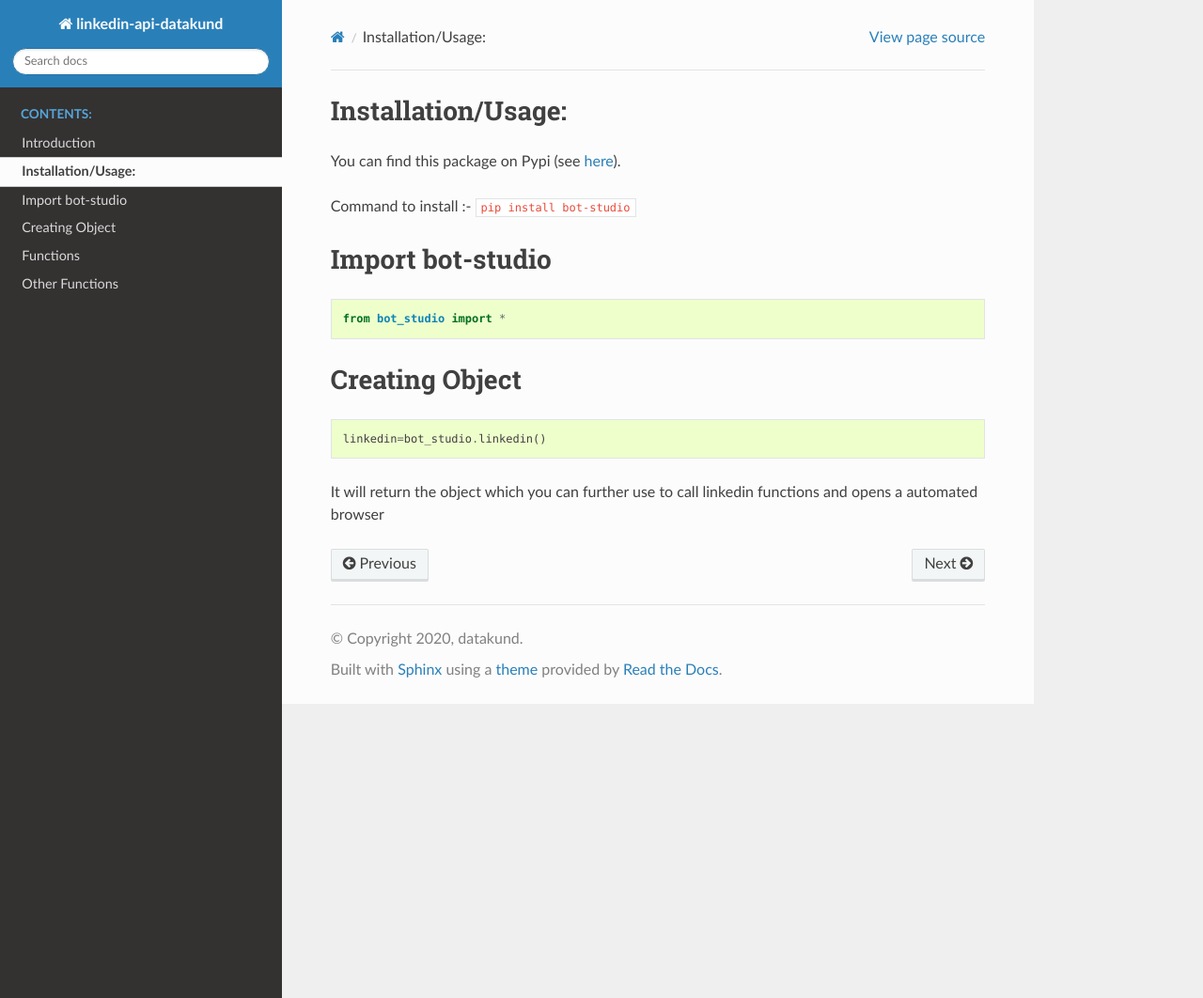
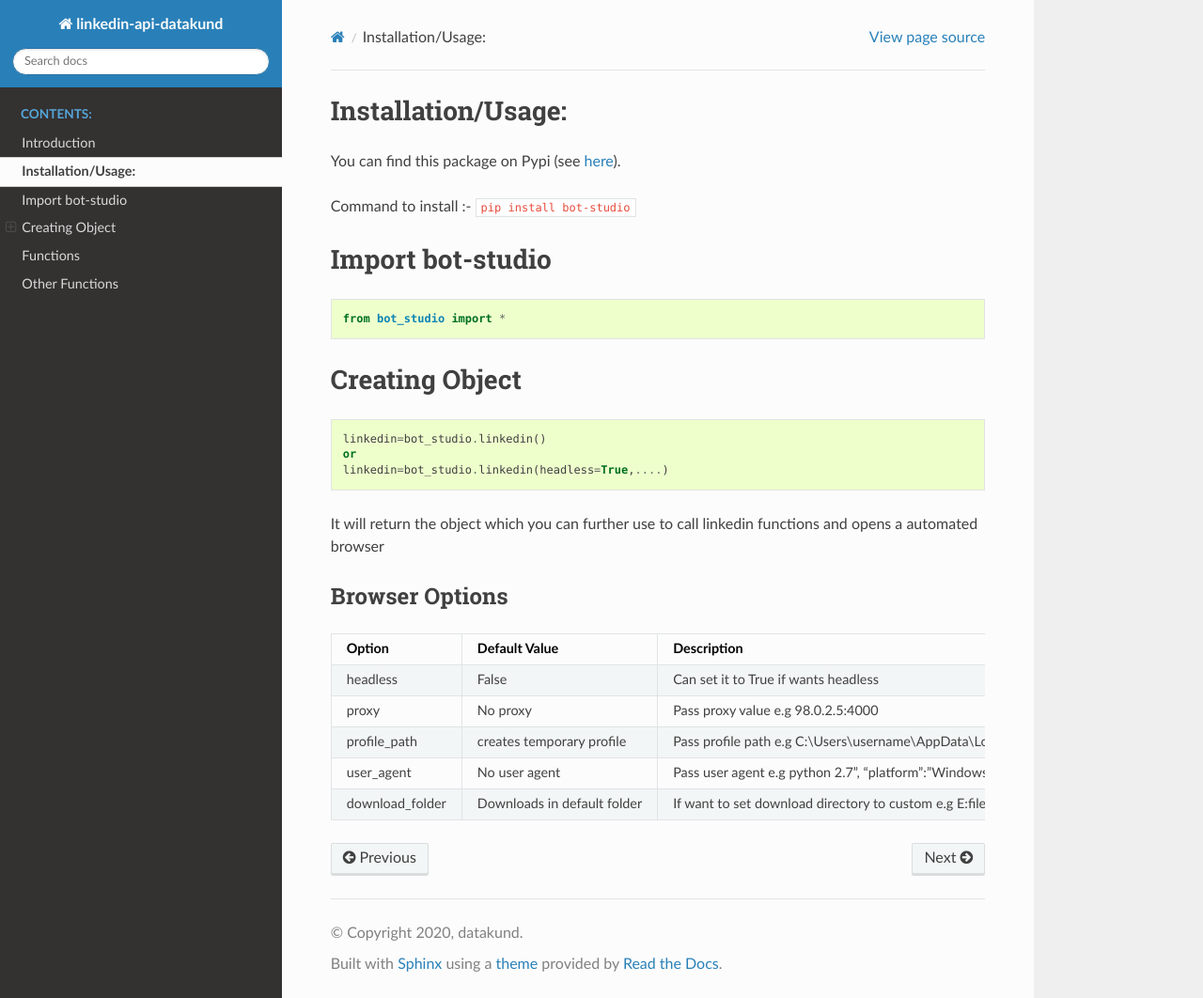
Before and after one commit to datakund/linkedin-api-datakund, a Sphinx documentation site: the page built from Docs/source/installation.rst, in a window 1280 px wide and 1062 px high. Shown: the whole window at 94% size. Built offline with Sphinx 7.4.7 and the Read the Docs theme 2.0.0, drawn with Linux system fonts in a browser that asks for light colours.

Commit message:
Update installation.rst

```diff
--- a/Docs/source/installation.rst
+++ b/Docs/source/installation.rst
@@ -15,5 +15,33 @@
 .. code-block:: python
 
 	linkedin=bot_studio.linkedin()
+	or
+	linkedin=bot_studio.linkedin(headless=True,....)
 
 It will return the object which you can further use to call linkedin functions and opens a automated browser
+
+Browser Options
+################
+
+.. list-table::
+   :widths: 25 25 50
+   :header-rows: 1
+
+   * - Option
+     - Default Value
+     - Description
+   * - headless
+     - False
+     - Can set it to True if wants headless
+   * - proxy
+     - No proxy
+     - Pass proxy value e.g 98.0.2.5:4000
+   * - profile_path
+     - creates temporary profile
+     - Pass profile path e.g C:\\Users\\username\\AppData\\Local\\Google\\Chrome\\User Data\\
+   * - user_agent
+     - No user agent
+     - Pass user agent e.g python 2.7", "platform":"Windows
+   * - download_folder
+     - Downloads in default folder
+     - If want to set download directory to custom e.g E:files\\
```
